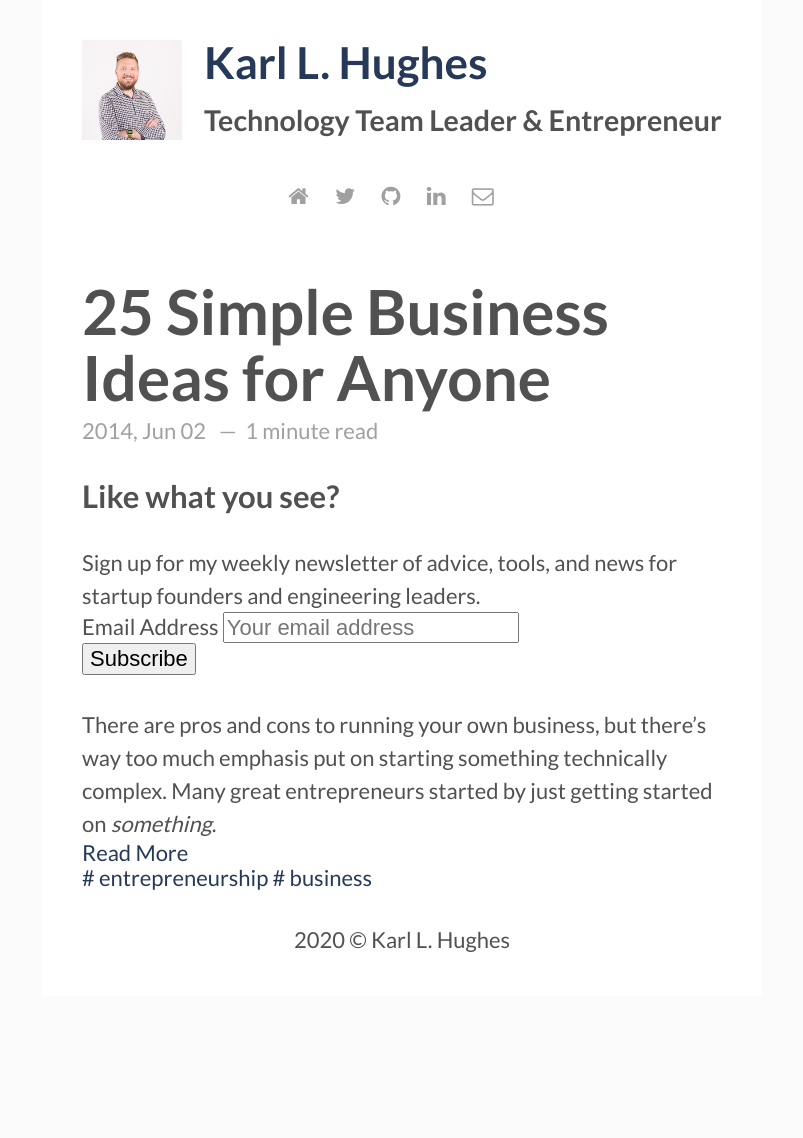
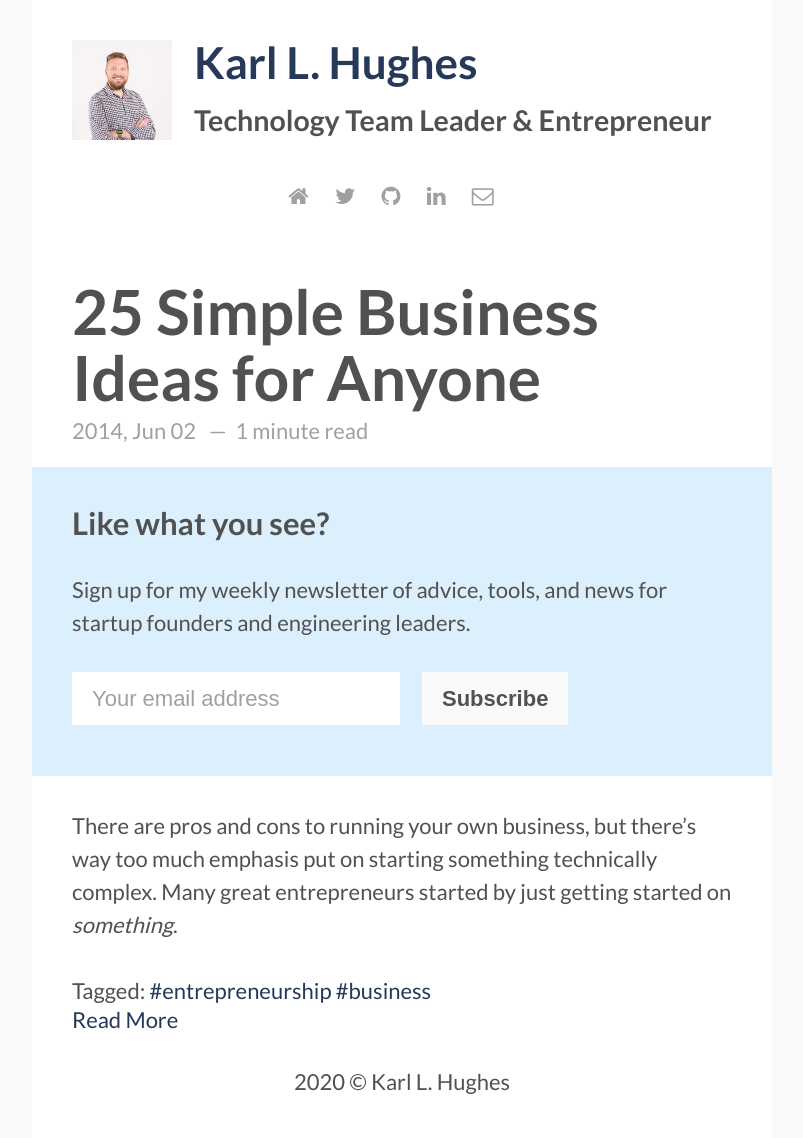
Before and after one commit to karllhughes/personal-blog-5, a Jekyll site: the page built from _posts/2014-06-02-simple-business-ideas.markdown, in a window 1280 px wide. Shown: the whole page, without its empty margins (238-1041 px from the left). Built offline with Jekyll 4.4.1, drawn with Linux system fonts in a browser that asks for light colours; before the commit the page ends 996 px from its top, so only the background shows below that.

Commit message:
Updating single post styles

```diff
--- a/_includes/signup.html
+++ b/_includes/signup.html
@@ -1,12 +1,12 @@
 <!-- Begin MailChimp Signup Form -->
-<div id="mc_embed_signup">
+<div class="signup" id="mc_embed_signup">
   <form action="https://sideprojectchecklist.us15.list-manage.com/subscribe/post?u=4eba8b205fc13380cd3e6f3fc&amp;id=cc13b917ec" method="post" id="mc-embedded-subscribe-form" name="mc-embedded-subscribe-form" class="validate" target="_blank" novalidate>
     <div id="mc_embed_signup_scroll">
       <h3>Like what you see?</h3>
       <p>Sign up for my weekly newsletter of advice, tools, and news for startup founders and engineering leaders.</p>
-      <div class="clearfix">
+      <div class="action clearfix">
         <div class="mc-field-group email-group">
-          <label for="mce-EMAIL">Email Address </label>
+          <label for="mce-EMAIL" class="sr-only">Email Address </label>
           <input type="email" placeholder="Your email address" name="EMAIL" class="required email" id="mce-EMAIL" required>
         </div>
         <div class="submit-group">
--- a/_layouts/post.html
+++ b/_layouts/post.html
@@ -18,6 +18,14 @@ layout: main
 
     {{content | markdownify}}
 
+    <div class="page-tag">
+      <p>Tagged:
+      {% for tag in page.tags %}
+      <a href="{{site.baseurl}}/tags#{{tag}}" class="tag">&#35;{{ tag }}</a>
+      {% endfor %}
+      </p>
+    </div>
+
     <div class="read-more-link">
       {% if page.link %}
       <a href="{{ page.link }}" target="_blank" class="text-center">Read More</a>
@@ -25,14 +33,6 @@ layout: main
       {% include signup.html %}
       {% endif %}
     </div>
-
-    <div class="page-footer">
-      <div class="page-tag">
-        {% for tag in page.tags %}
-        <a href="{{site.baseurl}}/tags#{{tag}}" class="tag">&#35; {{ tag }}</a>
-        {% endfor %}
-      </div>
-    </div>
     {% include disqus.html %}
   </div> <!-- End Page Content -->
 </article> <!-- End Article Page -->
--- a/_sass/_variables.scss
+++ b/_sass/_variables.scss
@@ -1,7 +1,6 @@
-$body-color: #515151;
 $white: #ffffff;
-$lightgray: #fafafa;
-$gray: #ecf0f1;
-$dark-gray: #a0a0a0;
+$light-gray: #fafafa;
+$light-accent: #dceffc;
+$gray: #a0a0a0;
+$dark-gray: #515151;
 $dark-blue: #263959;
-$dark: #333030;
--- a/_sass/parts/_header.scss
+++ b/_sass/parts/_header.scss
@@ -37,7 +37,7 @@ header {
         display: inline;
         margin-right: 1rem;
         a {
-          color: $dark-gray;
+          color: $gray;
         }
         a:hover {
           color: $dark-blue;
--- a/_sass/parts/_post.scss
+++ b/_sass/parts/_post.scss
@@ -8,7 +8,7 @@
     margin-top: 3rem;
   }
   .post-meta {
-    color: $dark-gray;
+    color: $gray;
     margin-top: .2rem;
   }
   .post-summary {
--- /dev/null
+++ b/_sass/parts/_signup.scss
@@ -0,0 +1,51 @@
+.signup {
+  background-color: $light-accent;
+  margin: 20px -40px;
+  padding: 40px 40px;
+
+  h3 {
+    margin-top: 0;
+  }
+
+  .action {
+    line-height: 1.5rem;
+    margin-top: 1.5rem;
+    margin-bottom: 0;
+
+    input {
+      margin: 0 0 0.5em 0;
+      border: 0;
+      padding: 10px 20px;
+      line-height: 1.5rem;
+      color: $dark-gray;
+    }
+
+    .email-group {
+      float: left;
+      margin-right: 1rem;
+    }
+
+    .submit-group {
+      float: left;
+
+      input[type=submit] {
+        background-color: $light-gray;
+        font-weight: bold;
+        cursor: pointer;
+      }
+    }
+
+    ::placeholder { /* Chrome, Firefox, Opera, Safari 10.1+ */
+      color: $gray;
+      opacity: 1; /* Firefox */
+    }
+
+    :-ms-input-placeholder { /* Internet Explorer 10-11 */
+      color: $gray;
+    }
+
+    ::-ms-input-placeholder { /* Microsoft Edge */
+      color: $gray;
+    }
+  }
+}
--- a/assets/css/main.scss
+++ b/assets/css/main.scss
@@ -12,8 +12,8 @@
 }
 
 body {
-  color: $body-color;
-  background-color: #fbfbfb;
+  color: $dark-gray;
+  background-color: $light-gray;
   margin: 0;
   -webkit-font-smoothing: antialiased;
   -moz-osx-font-smoothing: grayscale;
@@ -44,7 +44,7 @@ blockquote {
   padding-left: 1.1rem;
   margin-left: 1rem;
   font-style: italic;
-  color: $dark-gray;
+  color: $gray;
 }
 
 pre {
@@ -70,7 +70,7 @@ pre {
   margin-right: auto;
   margin-left:  auto;
 
-  max-width: 720px;
+  max-width: 740px;
 
   padding: 40px;
 }
@@ -127,5 +127,7 @@ footer {
 
 @import 'parts/post';
 
+@import 'parts/signup';
+
 ///* - - - - - - - - - - Tag Styles - - - - - - - - - - */
 //@import 'parts/tag';
```
